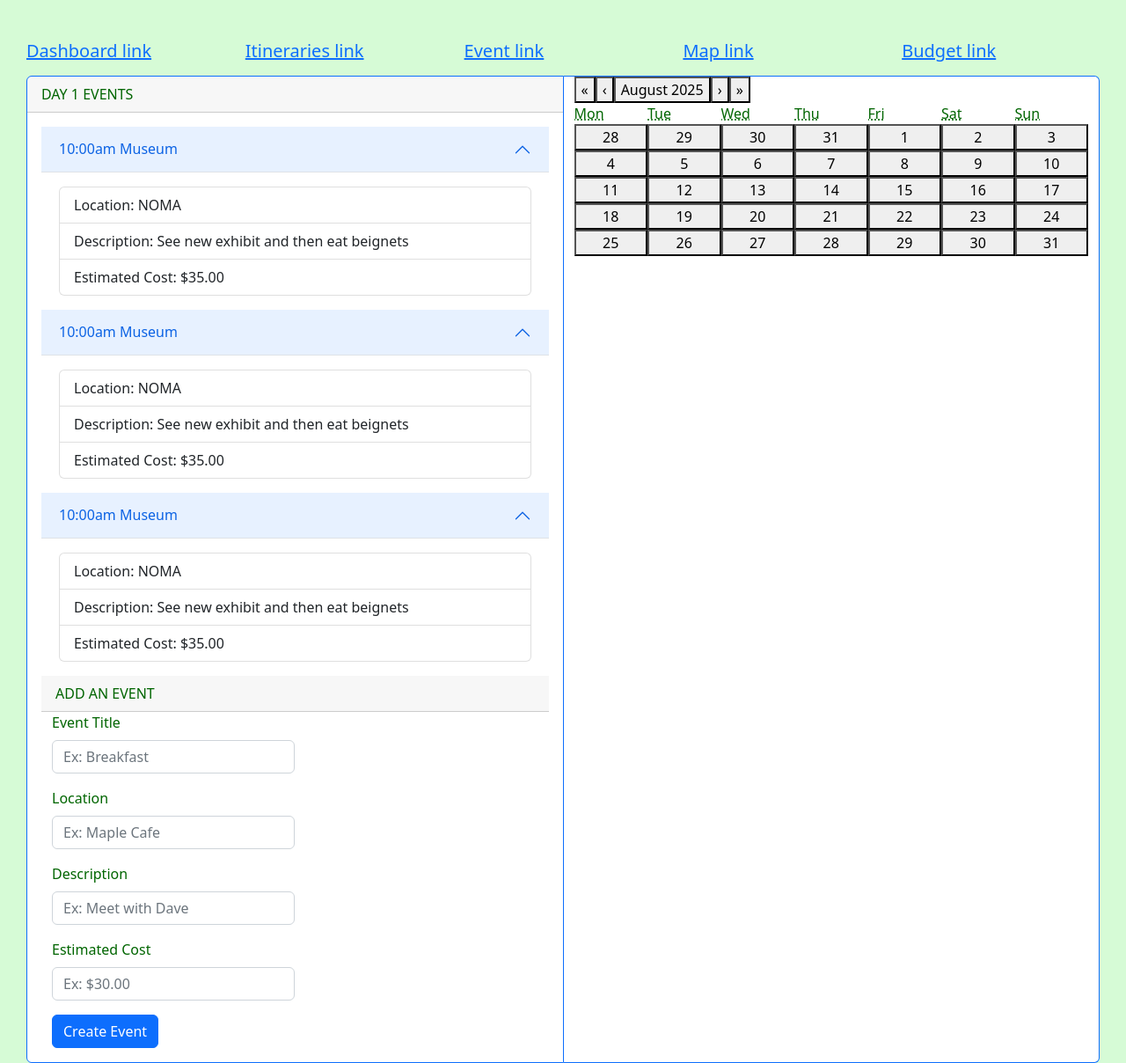
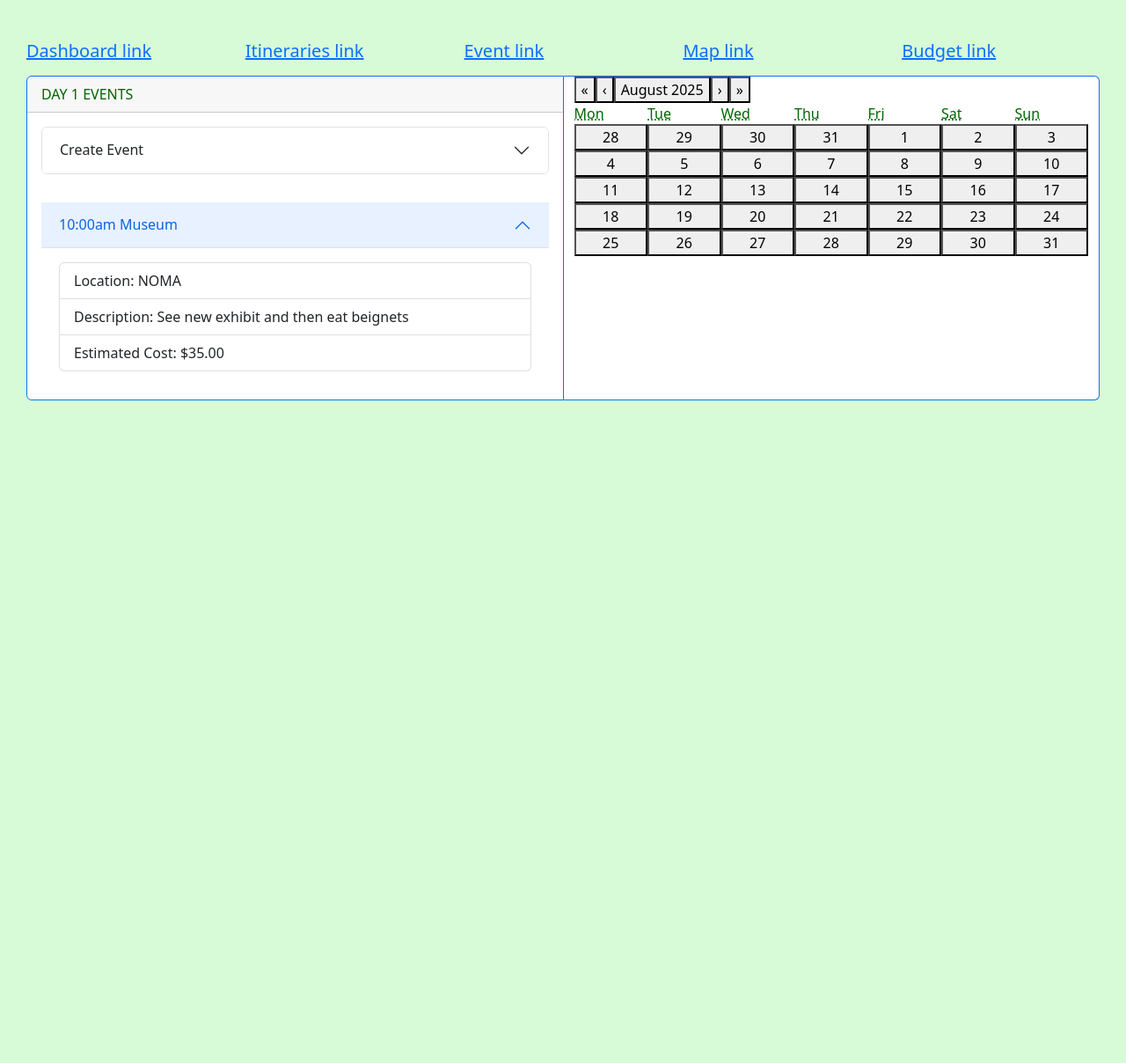
Before and after one commit to yumejensen/greenfield-budget-planner, a React app: page /event in a window 1280 px wide. Shown: the whole page at 88% size. After the commit the page ends 800 px from the top, so only its background shows below. Built offline with nearby package versions, Linux system fonts and the light colour scheme.

Commit message:
Made CreateEvent into an accordion

```diff
--- a/src/client/components/event-components/CreateEvent.jsx
+++ b/src/client/components/event-components/CreateEvent.jsx
@@ -1,14 +1,15 @@
 import React from 'react'
 import Button from 'react-bootstrap/Button';
 import Form from 'react-bootstrap/Form';
-import Container from 'react-bootstrap/Container';
-import Col from 'react-bootstrap/Col';
+import Accordion from 'react-bootstrap/Accordion';
 
 function CreateEvent() {
   return (
-    <Container fluid>
+    <Accordion>
+      <Accordion.Item eventKey="0">
+        <Accordion.Header>Create Event</Accordion.Header>
+        <Accordion.Body>
 
-      <Col xs={6}>
         <Form>
           <Form.Group className="mb-3" controlId="eventInput">
             <Form.Label>Event Title</Form.Label>
@@ -34,9 +35,10 @@
             Create Event
           </Button>
         </Form>
-      </Col>
 
-    </Container>
+        </Accordion.Body>
+      </Accordion.Item>
+    </Accordion>
   );
 }
 
--- a/src/client/components/event-components/EventList.jsx
+++ b/src/client/components/event-components/EventList.jsx
@@ -9,8 +9,6 @@
   return (
     <>
       <Event />
-      <Event />
-      <Event />
     </>
   );
 }
--- a/src/client/components/event-components/EventPage.jsx
+++ b/src/client/components/event-components/EventPage.jsx
@@ -12,20 +12,22 @@
 
 function EventPage() {
   return (
+
     <CardGroup>
 
+
       <Card border="primary" style={{ width: '30rem' }}>
-        <Card.Header>
-          DAY 1 EVENTS
-        </Card.Header>
+      <Card.Header>
+        DAY 1 EVENTS
+      </Card.Header>
+        <Card.Body>
+          <CreateEvent />
+        </Card.Body>
+
         <Card.Body>
           <EventList />
+        </Card.Body>
 
-        <Card.Header>
-          ADD AN EVENT
-        </Card.Header>
-          <CreateEvent />
-        </Card.Body>
       </Card>
 
         <Card border="primary" style={{ width: '30rem' }}>
```
